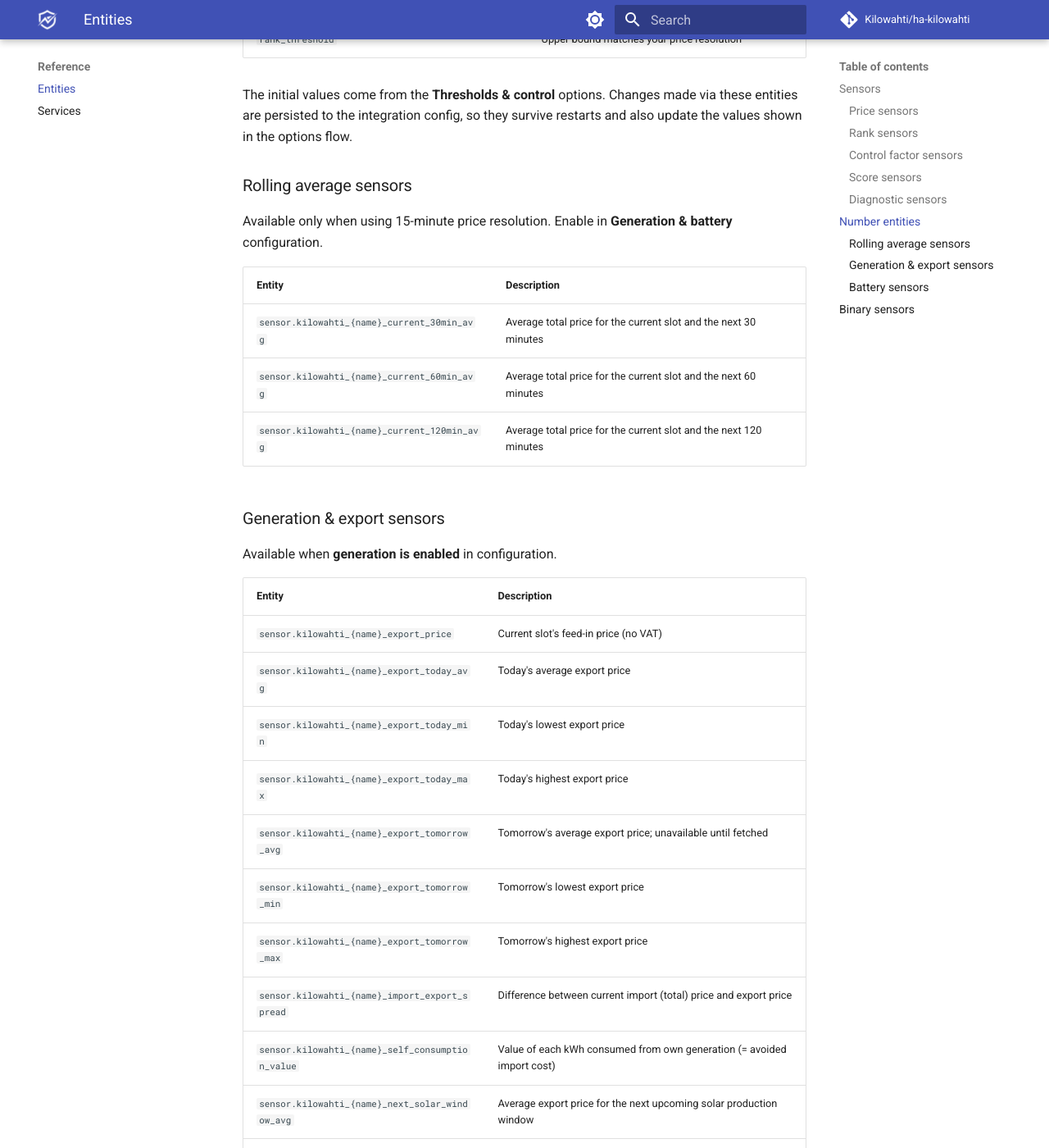
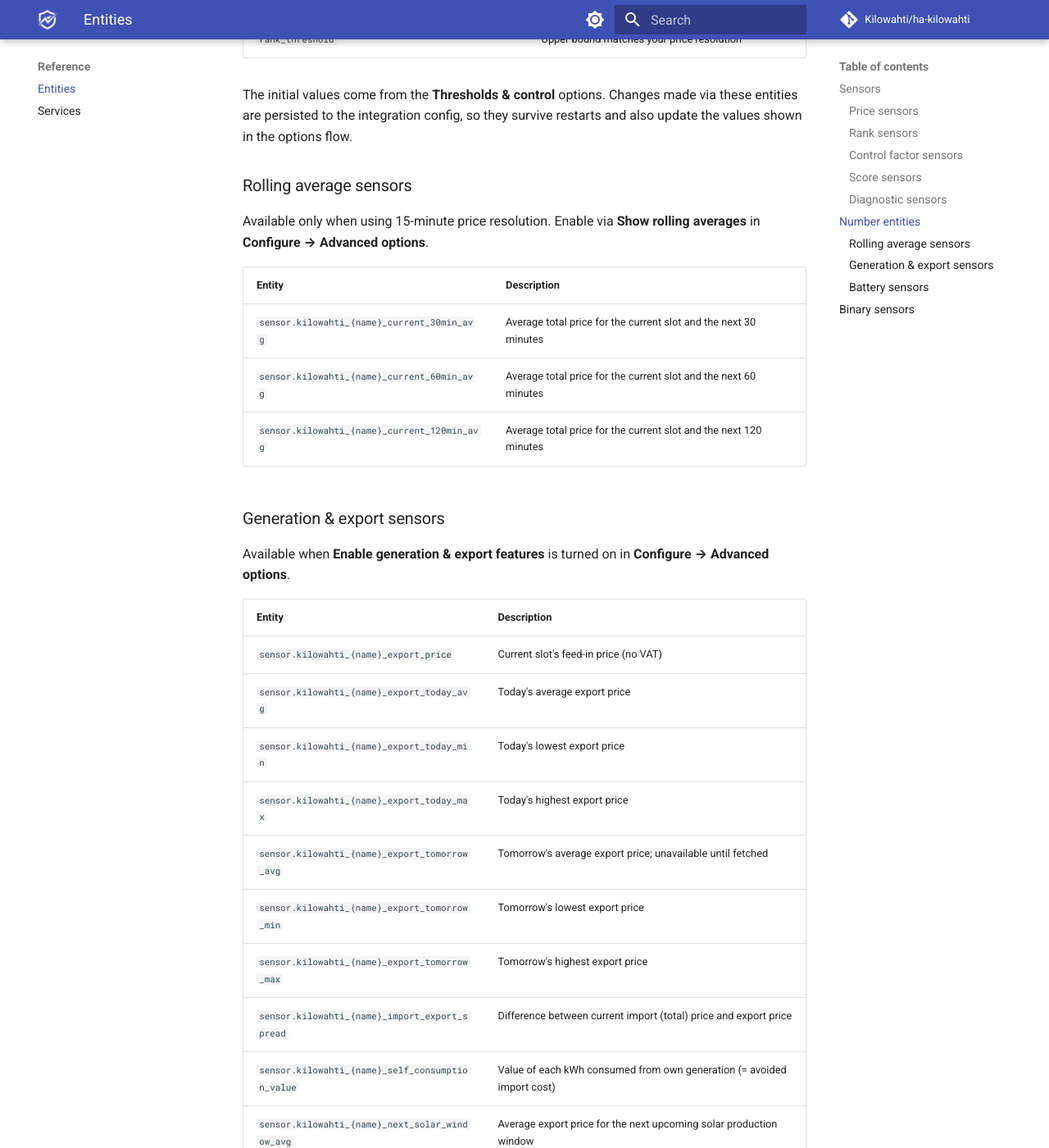
Before and after one commit to Kilowahti/kilowahti-docs, an MkDocs documentation site: the page built from docs/entities.md, in a window 1280 px wide and 1400 px high, scrolled down 3939 px. Shown: the whole window at 82% size. Built offline with MkDocs 1.6.1 and Material for MkDocs 9.7.7, drawn with Linux system fonts in a browser that asks for light colours; comment, search, counter and statistics services are not loaded; some of the changed text lies outside the part shown.

Commit message:
Fix docs for 2026.3.0: toggle locations, sensor descriptions, FAQ
- configuration.md: mention monthly fixed fee in VAT & tax step
- entities.md: correct toggle locations for rolling averages (Advanced
  options) and generation sensors; add battery sensors section condition
- faq.md: transfer sensors show unavailable (not hidden) without config

```diff
--- a/docs/entities.md
+++ b/docs/entities.md
@@ -92,7 +92,7 @@ The initial values come from the **Thresholds & control** options. Changes made
 
 ### Rolling average sensors
 
-Available only when using 15-minute price resolution. Enable in **Generation & battery** configuration.
+Available only when using 15-minute price resolution. Enable via **Show rolling averages** in **Configure → Advanced options**.
 
 | Entity | Description |
 |---|---|
@@ -102,7 +102,7 @@ Available only when using 15-minute price resolution. Enable in **Generation & b
 
 ### Generation & export sensors
 
-Available when **generation is enabled** in configuration.
+Available when **Enable generation & export features** is turned on in **Configure → Advanced options**.
 
 | Entity | Description |
 |---|---|
@@ -120,7 +120,7 @@ Available when **generation is enabled** in configuration.
 
 ### Battery sensors
 
-Available when **generation is enabled** and **battery capacity > 0** in configuration.
+Available when generation is enabled (Advanced options) and **battery capacity > 0** is set in **Configure → Generation & export**.
 
 | Entity | Description |
 |---|---|
```
Also changed, not shown: docs/configuration.md (+1 -1 lines), docs/faq.md (+1 -1 lines).
